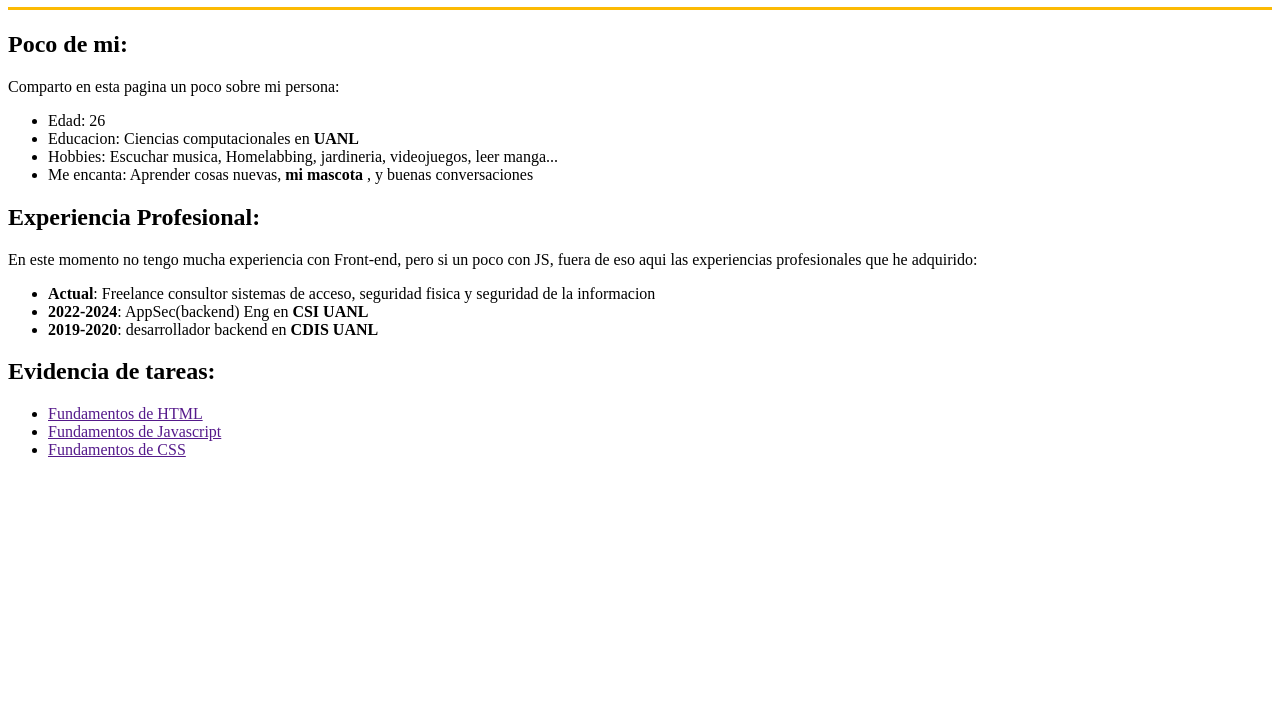
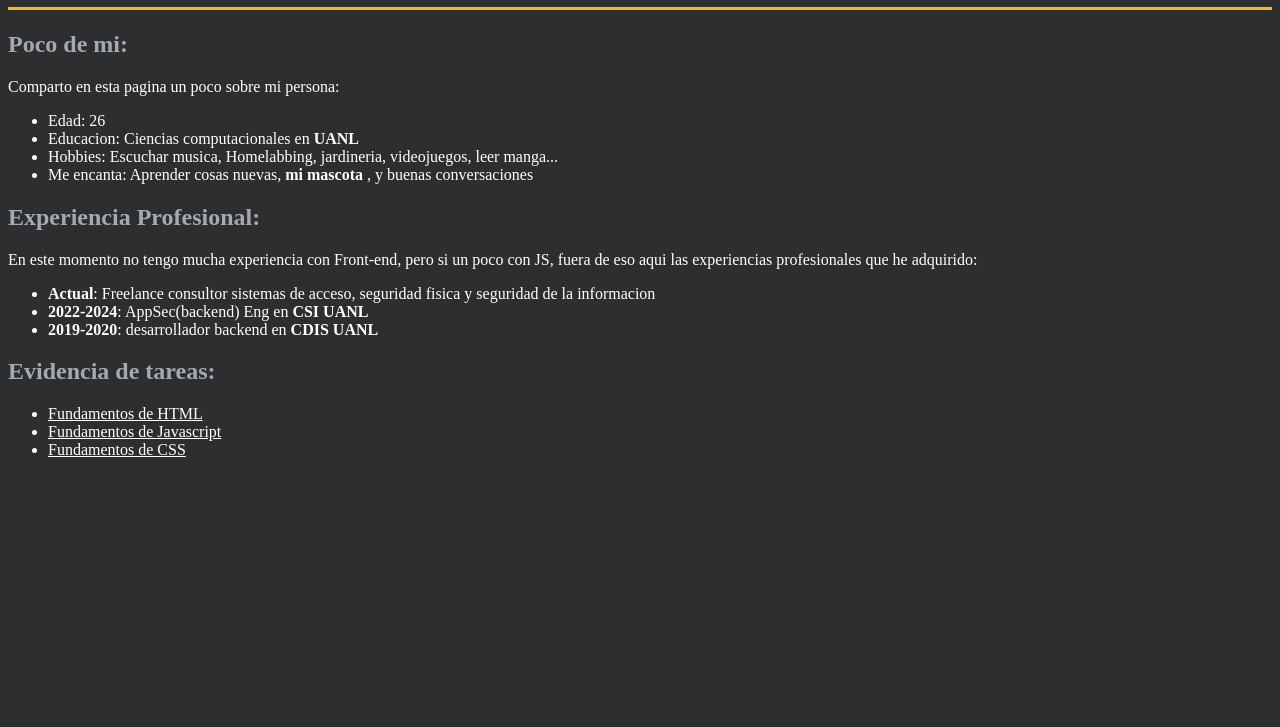
Before and after one commit to Charxies/React-Charxies, a plain HTML site: page index.html in a window 1280 px wide. Shown: the part 73-800 px from the top of the page. Drawn offline with Linux system fonts and the light colour scheme.

Commit message:
feat: Stylistic changes

```diff
--- a/index.html
+++ b/index.html
@@ -37,6 +37,6 @@
         <li><a href="">Fundamentos de CSS</a></li>
     </ul>
 </div>
-<script src="./script.js"></script>
+<script src="./function.js"></script>
 </body>
 </html>
--- a/style.css
+++ b/style.css
@@ -4,8 +4,13 @@ html {
     background: 50% 50% no-repeat
 }
 body {
+    color: white;
     font-family: 'Times New Roman', serif;
-    background-color: #ffffff;
+    background-color: #2d2e30;
+}
+h2{
+    display: block;
+    color: #a5a9b0;
 }
 hr {
     display: block;
@@ -15,3 +20,6 @@ hr {
     margin: 1em 0;
     padding: 0;
 }
+a{
+    color: white;
+}
```
